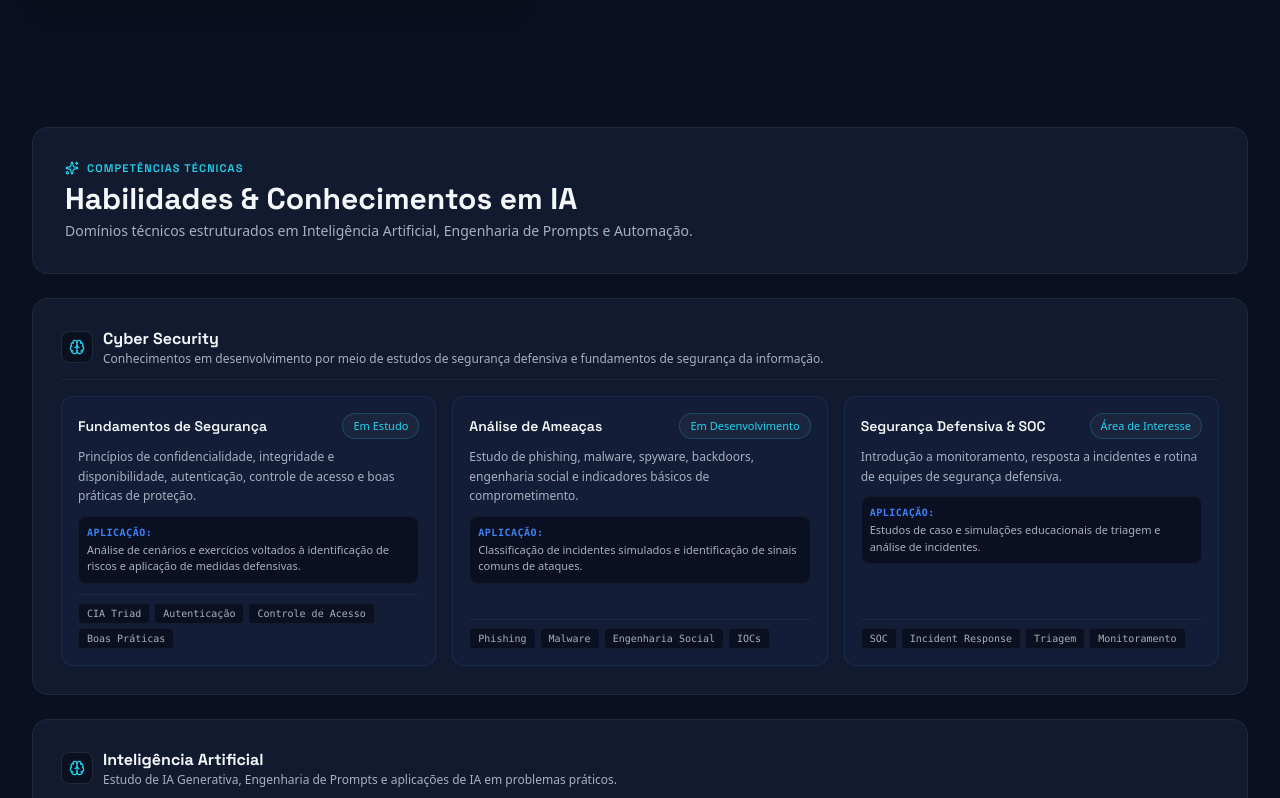
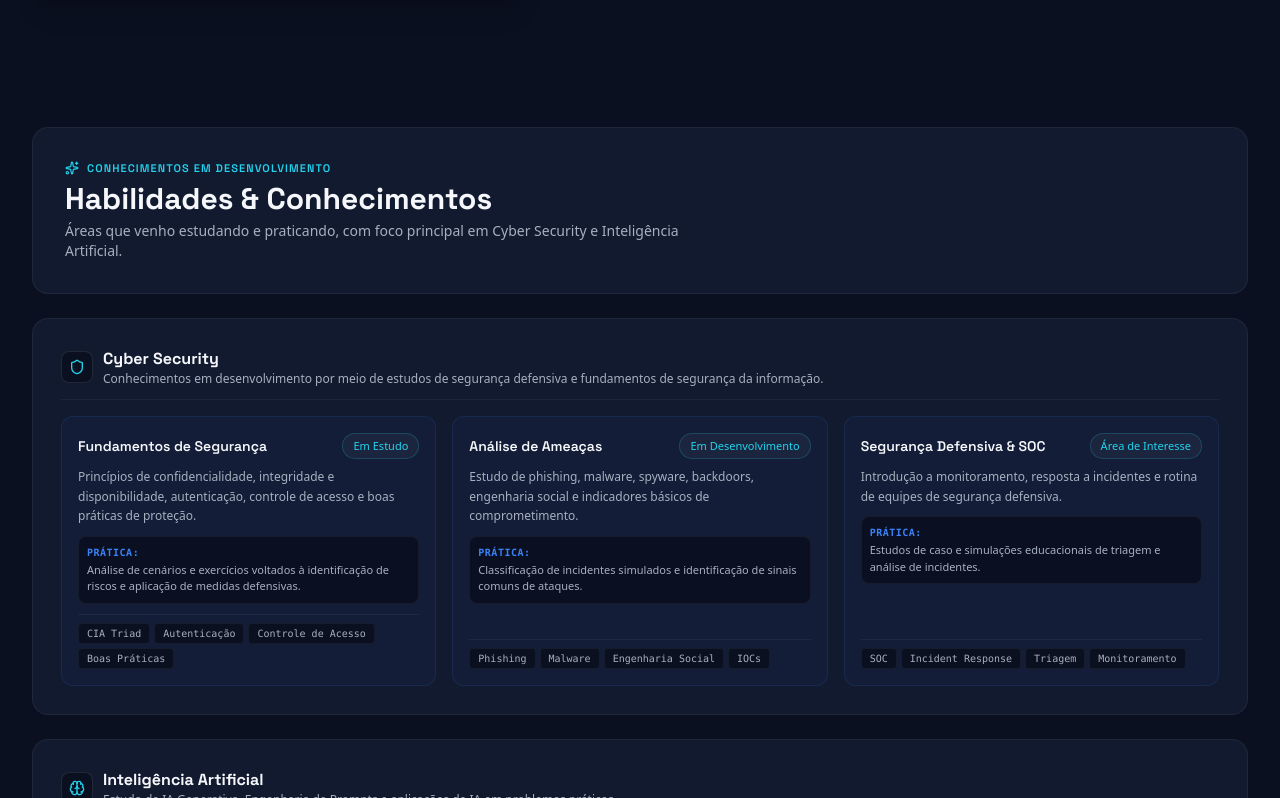
Before and after one commit to glaydsonaraujo25-cloud/Portfolio-me, a React (Vite) app: page / in a window 1280 px wide. Shown: the part 1322-2120 px from the top of the page. Built offline with nearby package versions, Linux system fonts and the light colour scheme.

Commit message:
Atualiza apresentação de habilidades

```diff
--- a/src/components/Skills.tsx
+++ b/src/components/Skills.tsx
@@ -1,169 +1,43 @@
 import React, { useState } from 'react';
-import { Brain, Sparkles, Check } from 'lucide-react';
+import { Brain, Shield, Sparkles, Check } from 'lucide-react';
 import { SKILL_CATEGORIES } from '../data/portfolioData';
 import { Skill } from '../types';
 
 export const Skills: React.FC = () => {
   const [selectedSkill, setSelectedSkill] = useState<Skill | null>(null);
-
   return (
     <section id="habilidades" className="py-12 md:py-16 relative">
       <div className="max-w-7xl mx-auto px-4 sm:px-6 lg:px-8 space-y-6">
-        {/* Bento Top Header Card */}
-        <div className="bento-card p-6 sm:p-8 flex flex-col md:flex-row md:items-center justify-between gap-4">
+        <div className="bento-card p-6 sm:p-8">
           <div className="space-y-1">
-            <div className="text-[11px] font-heading font-semibold uppercase tracking-widest text-[#22D3EE] flex items-center gap-2">
-              <Sparkles className="w-3.5 h-3.5" />
-              <span>Competências Técnicas</span>
-            </div>
-            <h2 className="text-2xl sm:text-3xl font-bold text-[#F5F7FA] font-heading">
-              Habilidades & Conhecimentos em IA
-            </h2>
-            <p className="text-sm text-[#A7B0C0] max-w-2xl">
-              Domínios técnicos estruturados em Inteligência Artificial, Engenharia de Prompts e Automação.
-            </p>
+            <div className="text-[11px] font-heading font-semibold uppercase tracking-widest text-[#22D3EE] flex items-center gap-2"><Sparkles className="w-3.5 h-3.5" /><span>Conhecimentos em Desenvolvimento</span></div>
+            <h2 className="text-2xl sm:text-3xl font-bold text-[#F5F7FA] font-heading">Habilidades & Conhecimentos</h2>
+            <p className="text-sm text-[#A7B0C0] max-w-2xl">Áreas que venho estudando e praticando, com foco principal em Cyber Security e Inteligência Artificial.</p>
           </div>
         </div>
-
-        {/* Bento Categories & Skills Grid */}
         <div className="space-y-6">
           {SKILL_CATEGORIES.map((category) => (
             <div key={category.id} className="bento-card p-6 sm:p-7 space-y-4">
-              {/* Category Header */}
-              <div className="flex items-center justify-between pb-3 border-b border-white/5">
-                <div className="flex items-center gap-2.5">
-                  <div className="w-8 h-8 rounded-lg bg-[#0B1020] border border-white/10 flex items-center justify-center">
-                    <Brain className="w-4 h-4 text-[#22D3EE]" />
-                  </div>
-                  <div>
-                    <h3 className="text-sm sm:text-base font-bold text-[#F5F7FA] font-heading">
-                      {category.name}
-                    </h3>
-                    <p className="text-xs text-[#A7B0C0]">
-                      {category.description}
-                    </p>
-                  </div>
-                </div>
+              <div className="flex items-center gap-2.5 pb-3 border-b border-white/5">
+                <div className="w-8 h-8 rounded-lg bg-[#0B1020] border border-white/10 flex items-center justify-center">{category.id === 'security' ? <Shield className="w-4 h-4 text-[#22D3EE]" /> : <Brain className="w-4 h-4 text-[#22D3EE]" />}</div>
+                <div><h3 className="text-sm sm:text-base font-bold text-[#F5F7FA] font-heading">{category.name}</h3><p className="text-xs text-[#A7B0C0]">{category.description}</p></div>
               </div>
-
-              {/* Skills Bento Cards Grid */}
               <div className="grid grid-cols-1 md:grid-cols-3 gap-4">
                 {category.skills.map((skill, index) => (
-                  <div
-                    key={index}
-                    id={`skill-card-${category.id}-${index}`}
-                    onClick={() => setSelectedSkill(skill)}
-                    className="p-4 rounded-xl bento-subcard flex flex-col justify-between group cursor-pointer"
-                  >
-                    <div>
-                      <div className="flex items-center justify-between gap-2 mb-2">
-                        <h4 className="text-xs sm:text-sm font-semibold text-[#F5F7FA] group-hover:text-[#22D3EE] transition-colors">
-                          {skill.name}
-                        </h4>
-                        <span className="bento-tag text-[10px] py-0.5 px-2">
-                          {skill.badge}
-                        </span>
-                      </div>
-
-                      <p className="text-xs text-[#A7B0C0] mb-2.5 leading-relaxed">
-                        {skill.focus}
-                      </p>
-
-                      <div className="p-2 rounded-lg bg-[#0B1020]/90 border border-white/5 text-[11px] text-[#A7B0C0] mb-2.5">
-                        <span className="text-[10px] font-mono text-[#3B82F6] block mb-0.5 uppercase tracking-wider font-semibold">
-                          Aplicação:
-                        </span>
-                        {skill.practicalApplication}
-                      </div>
-                    </div>
-
-                    {/* Topic Tags */}
-                    <div className="flex flex-wrap gap-1 pt-2 border-t border-white/5">
-                      {skill.topics.map((topic, tIdx) => (
-                        <span
-                          key={tIdx}
-                          className="px-2 py-0.5 rounded bg-[#0B1020] text-[10px] text-[#A7B0C0] font-mono border border-white/5"
-                        >
-                          {topic}
-                        </span>
-                      ))}
-                    </div>
+                  <div key={index} id={`skill-card-${category.id}-${index}`} onClick={() => setSelectedSkill(skill)} className="p-4 rounded-xl bento-subcard flex flex-col justify-between group cursor-pointer">
+                    <div><div className="flex items-center justify-between gap-2 mb-2"><h4 className="text-xs sm:text-sm font-semibold text-[#F5F7FA] group-hover:text-[#22D3EE] transition-colors">{skill.name}</h4><span className="bento-tag text-[10px] py-0.5 px-2">{skill.badge}</span></div><p className="text-xs text-[#A7B0C0] mb-2.5 leading-relaxed">{skill.focus}</p><div className="p-2 rounded-lg bg-[#0B1020]/90 border border-white/5 text-[11px] text-[#A7B0C0] mb-2.5"><span className="text-[10px] font-mono text-[#3B82F6] block mb-0.5 uppercase tracking-wider font-semibold">Prática:</span>{skill.practicalApplication}</div></div>
+                    <div className="flex flex-wrap gap-1 pt-2 border-t border-white/5">{skill.topics.map((topic, tIdx) => <span key={tIdx} className="px-2 py-0.5 rounded bg-[#0B1020] text-[10px] text-[#A7B0C0] font-mono border border-white/5">{topic}</span>)}</div>
                   </div>
                 ))}
               </div>
             </div>
           ))}
         </div>
-
-        {/* Skill Detail Modal */}
         {selectedSkill && (
-          <div
-            id="skill-modal-overlay"
-            className="fixed inset-0 z-50 bg-black/80 backdrop-blur-sm flex items-center justify-center p-4 animate-in fade-in duration-150"
-            onClick={() => setSelectedSkill(null)}
-          >
-            <div
-              id="skill-modal-content"
-              onClick={(e) => e.stopPropagation()}
-              className="bg-[#121A2F] border border-[#3B82F6] rounded-2xl max-w-lg w-full p-6 space-y-4 shadow-2xl relative"
-            >
-              <div className="flex items-center justify-between border-b border-white/10 pb-3">
-                <div className="flex items-center gap-2.5">
-                  <div className="w-8 h-8 rounded-lg bg-[#0B1020] border border-white/10 flex items-center justify-center text-[#22D3EE]">
-                    <Sparkles className="w-4 h-4" />
-                  </div>
-                  <div>
-                    <h3 className="text-base font-bold text-[#F5F7FA]">
-                      {selectedSkill.name}
-                    </h3>
-                    <span className="text-xs font-mono text-[#3B82F6]">
-                      {selectedSkill.badge}
-                    </span>
-                  </div>
-                </div>
-                <button
-                  type="button"
-                  onClick={() => setSelectedSkill(null)}
-                  className="text-[#A7B0C0] hover:text-white text-xs px-2.5 py-1 bg-[#0B1020] border border-white/10 rounded-lg"
-                >
-                  Fechar
-                </button>
-              </div>
-
-              <div className="space-y-3 text-xs text-[#A7B0C0]">
-                <div>
-                  <h4 className="font-mono text-[#F5F7FA] uppercase tracking-wider mb-1">
-                    Conceito & Estudo
-                  </h4>
-                  <p className="leading-relaxed">{selectedSkill.focus}</p>
-                </div>
-
-                <div className="p-3 bg-[#0B1020] rounded-xl border border-white/5">
-                  <h4 className="font-mono text-[#22D3EE] uppercase tracking-wider mb-1">
-                    Como aplico em projetos
-                  </h4>
-                  <p className="text-[#F5F7FA] leading-relaxed">
-                    {selectedSkill.practicalApplication}
-                  </p>
-                </div>
-
-                <div>
-                  <h4 className="font-mono text-[#F5F7FA] uppercase tracking-wider mb-2">
-                    Tópicos de Domínio
-                  </h4>
-                  <div className="grid grid-cols-2 gap-1.5">
-                    {selectedSkill.topics.map((topic, i) => (
-                      <div
-                        key={i}
-                        className="flex items-center gap-1.5 text-[11px] text-[#A7B0C0] bg-[#0B1020] p-2 rounded-lg border border-white/5"
-                      >
-                        <Check className="w-3 h-3 text-emerald-400 shrink-0" />
-                        <span>{topic}</span>
-                      </div>
-                    ))}
-                  </div>
-                </div>
-              </div>
+          <div className="fixed inset-0 z-50 bg-black/80 backdrop-blur-sm flex items-center justify-center p-4" onClick={() => setSelectedSkill(null)}>
+            <div onClick={(e) => e.stopPropagation()} className="bg-[#121A2F] border border-[#3B82F6] rounded-2xl max-w-lg w-full p-6 space-y-4 shadow-2xl">
+              <div className="flex items-center justify-between border-b border-white/10 pb-3"><div><h3 className="text-base font-bold text-[#F5F7FA]">{selectedSkill.name}</h3><span className="text-xs font-mono text-[#3B82F6]">{selectedSkill.badge}</span></div><button type="button" onClick={() => setSelectedSkill(null)} className="text-[#A7B0C0] hover:text-white text-xs px-2.5 py-1 bg-[#0B1020] border border-white/10 rounded-lg">Fechar</button></div>
+              <div className="space-y-3 text-xs text-[#A7B0C0]"><div><h4 className="font-mono text-[#F5F7FA] uppercase tracking-wider mb-1">O que estou estudando</h4><p className="leading-relaxed">{selectedSkill.focus}</p></div><div className="p-3 bg-[#0B1020] rounded-xl border border-white/5"><h4 className="font-mono text-[#22D3EE] uppercase tracking-wider mb-1">Aplicação prática</h4><p className="text-[#F5F7FA] leading-relaxed">{selectedSkill.practicalApplication}</p></div><div><h4 className="font-mono text-[#F5F7FA] uppercase tracking-wider mb-2">Tópicos</h4><div className="grid grid-cols-2 gap-1.5">{selectedSkill.topics.map((topic, i) => <div key={i} className="flex items-center gap-1.5 text-[11px] text-[#A7B0C0] bg-[#0B1020] p-2 rounded-lg border border-white/5"><Check className="w-3 h-3 text-emerald-400 shrink-0" /><span>{topic}</span></div>)}</div></div></div>
             </div>
           </div>
         )}
```
